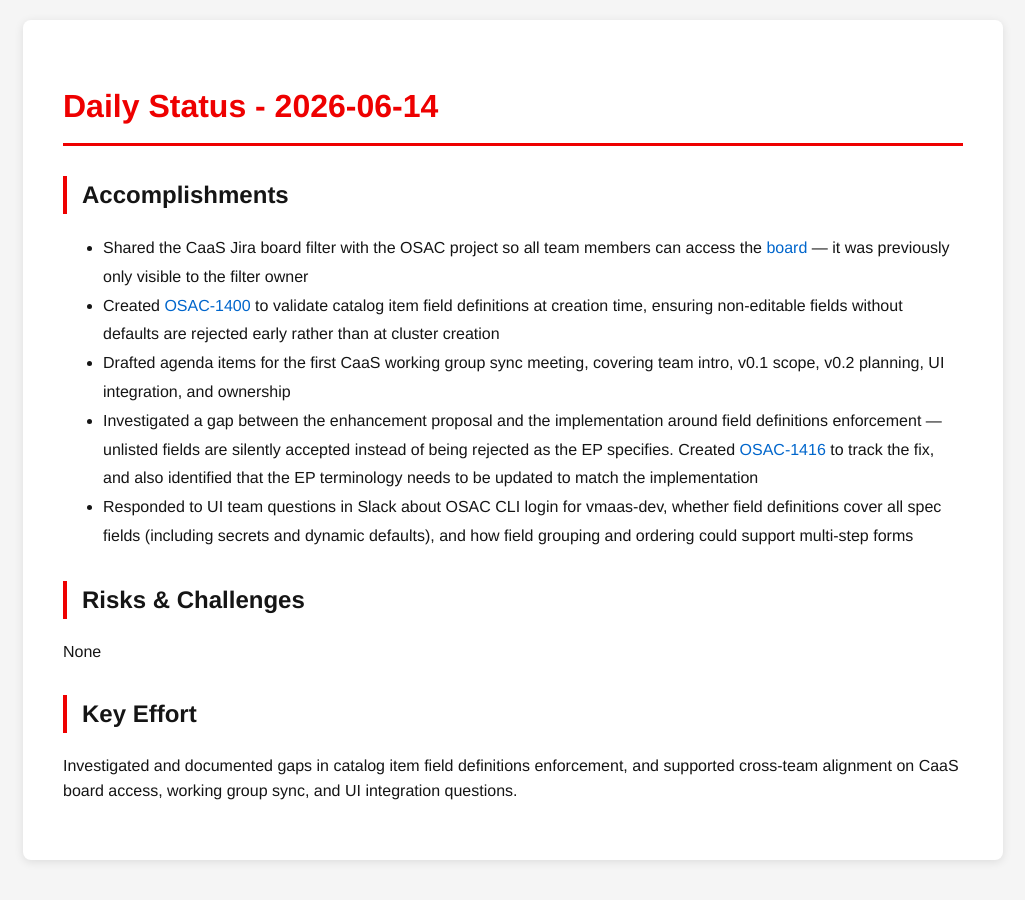
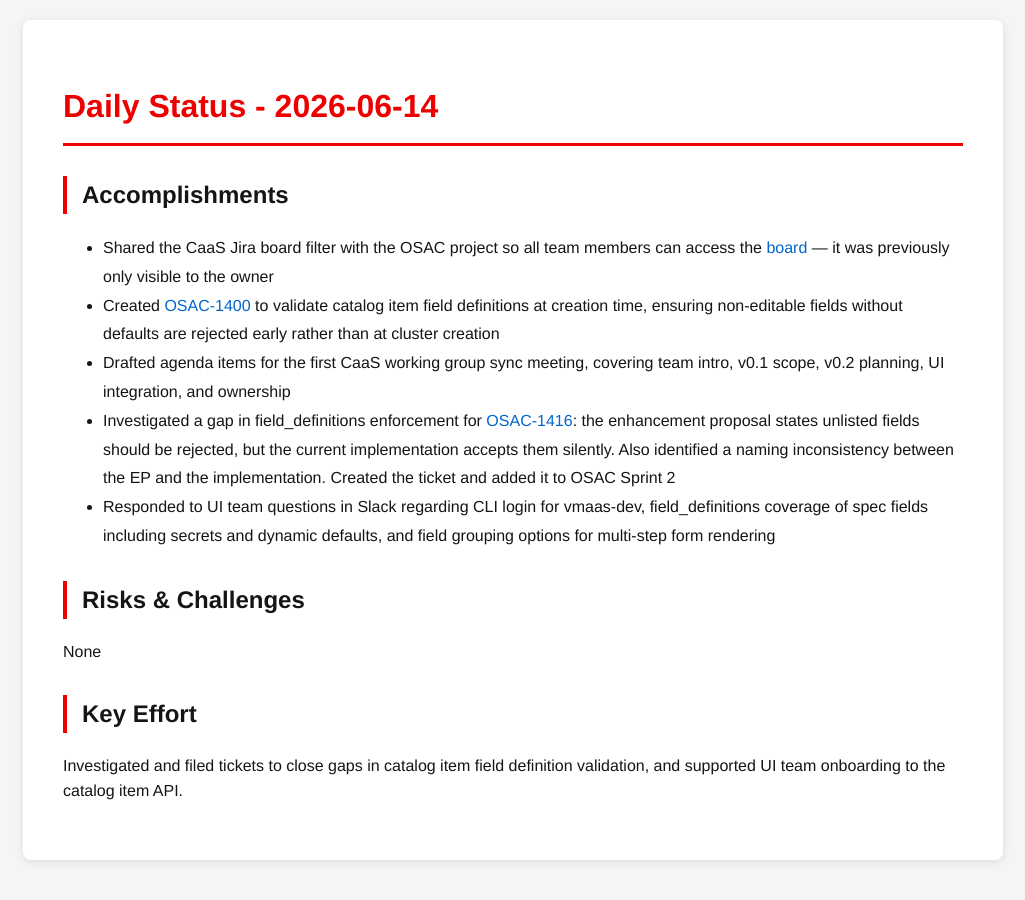
Before and after one commit to tzvatot/daily-status, a Jekyll site: the page built from 2026-06-14.md, in a window 1280 px wide. Shown: the whole page, without its empty margins (127-1152 px from the left). Built offline with Jekyll 4.4.1, drawn with Linux system fonts in a browser that asks for light colours.

Commit message:
Daily status update - 2026-06-14

```diff
--- a/2026-06-14.md
+++ b/2026-06-14.md
@@ -7,14 +7,14 @@ date: 2026-06-14
 # Daily Status - 2026-06-14
 
 ## Accomplishments
-- Shared the CaaS Jira board filter with the OSAC project so all team members can access the [board](https://redhat.atlassian.net/jira/software/c/projects/OSAC/boards/12411) — it was previously only visible to the filter owner
+- Shared the CaaS Jira board filter with the OSAC project so all team members can access the [board](https://redhat.atlassian.net/jira/software/c/projects/OSAC/boards/12411) — it was previously only visible to the owner
 - Created [OSAC-1400](https://redhat.atlassian.net/browse/OSAC-1400) to validate catalog item field definitions at creation time, ensuring non-editable fields without defaults are rejected early rather than at cluster creation
 - Drafted agenda items for the first CaaS working group sync meeting, covering team intro, v0.1 scope, v0.2 planning, UI integration, and ownership
-- Investigated a gap between the enhancement proposal and the implementation around field definitions enforcement — unlisted fields are silently accepted instead of being rejected as the EP specifies. Created [OSAC-1416](https://redhat.atlassian.net/browse/OSAC-1416) to track the fix, and also identified that the EP terminology needs to be updated to match the implementation
-- Responded to UI team questions in Slack about OSAC CLI login for vmaas-dev, whether field definitions cover all spec fields (including secrets and dynamic defaults), and how field grouping and ordering could support multi-step forms
+- Investigated a gap in field_definitions enforcement for [OSAC-1416](https://redhat.atlassian.net/browse/OSAC-1416): the enhancement proposal states unlisted fields should be rejected, but the current implementation accepts them silently. Also identified a naming inconsistency between the EP and the implementation. Created the ticket and added it to OSAC Sprint 2
+- Responded to UI team questions in Slack regarding CLI login for vmaas-dev, field_definitions coverage of spec fields including secrets and dynamic defaults, and field grouping options for multi-step form rendering
 
 ## Risks & Challenges
 None
 
 ## Key Effort
-Investigated and documented gaps in catalog item field definitions enforcement, and supported cross-team alignment on CaaS board access, working group sync, and UI integration questions.
+Investigated and filed tickets to close gaps in catalog item field definition validation, and supported UI team onboarding to the catalog item API.
```
